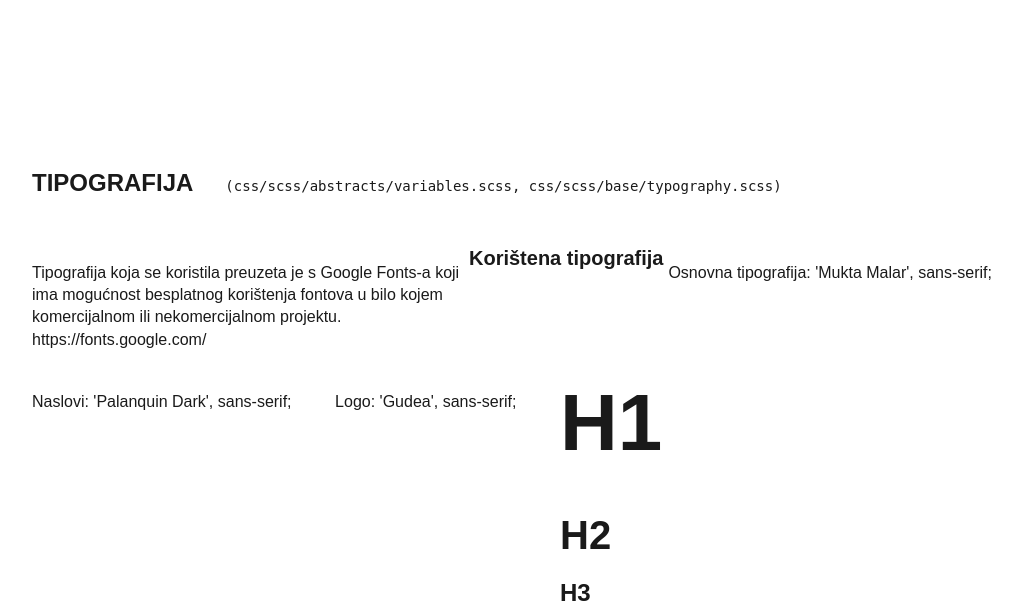
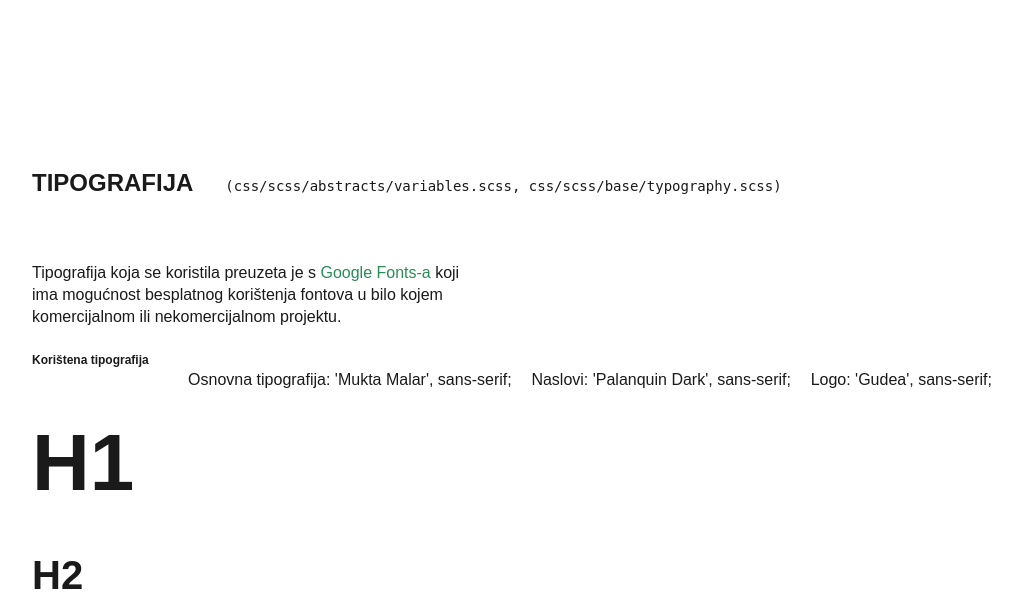
Before and after one commit to anxieanx/servis_buhin, a PHP site: page /style_guide/style_guide.php in a window 1280 px wide. Shown: the part 1057-1662 px from the top of the page, without its empty margins (128-1150 px from the left). Run offline with PHP 8.4, Linux system fonts and the light colour scheme; some libraries are stand-ins or nearby versions; some web fonts are replaced.

Commit message:
Tipography update title, url

```diff
--- a/style_guide/style_guide.php
+++ b/style_guide/style_guide.php
@@ -55,8 +55,8 @@
 		<section class="section--style-guide">
 			<h3 class="section__title">Tipografija</h3><code>(css/scss/abstracts/variables.scss, css/scss/base/typography.scss)</code>
 			<div class="section__desc--wrap">
-				<p class="section__desc">Tipografija koja se koristila preuzeta je s Google Fonts-a koji ima mogućnost besplatnog korištenja fontova u bilo kojem komercijalnom ili nekomercijalnom projektu. https://fonts.google.com/</p>
-				<h4>Korištena tipografija</h4>
+				<p class="section__desc">Tipografija koja se koristila preuzeta je s <a href="https://fonts.google.com/">Google Fonts-a</a> koji ima mogućnost besplatnog korištenja fontova u bilo kojem komercijalnom ili nekomercijalnom projektu.</p>
+				<p class="section__desc"><h6>Korištena tipografija</h6></p>
 				<p>Osnovna tipografija: 'Mukta Malar', sans-serif;</p>
 				<p>Naslovi: 'Palanquin Dark', sans-serif;</p>
 				<p>Logo: 'Gudea', sans-serif;</p>
```
